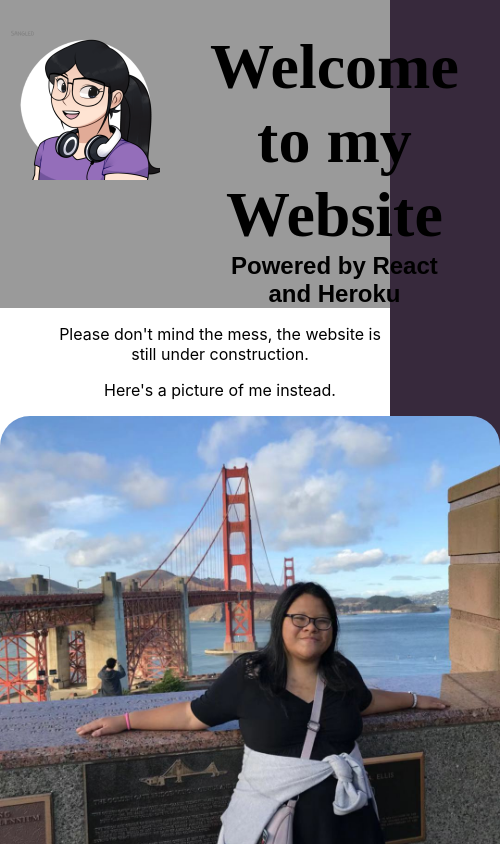
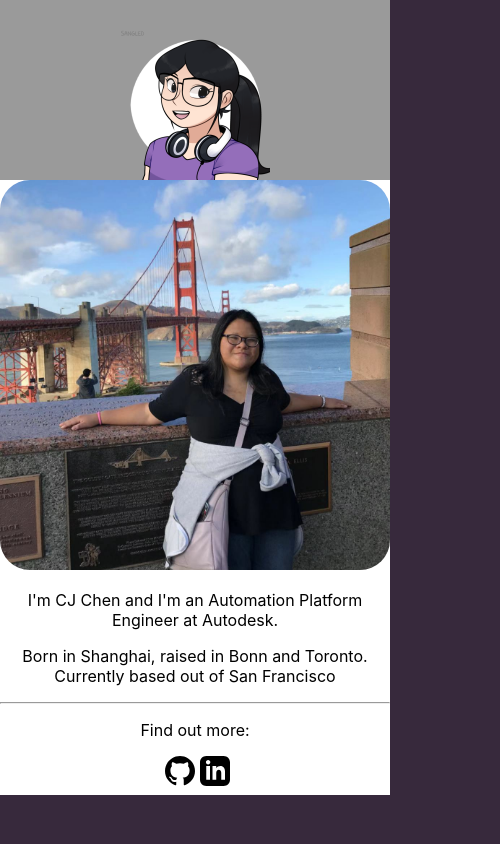
Before and after one commit to cjschen/homepage, a React (Create React App) app: page / in a window 390 px wide. Shown: the top 844 px of the page, 500 px wide, since content can reach past the window. Built offline with nearby package versions, Linux system fonts and the light colour scheme; a web font is replaced by a local one.

Commit message:
better for mobile

```diff
--- a/src/App.css
+++ b/src/App.css
@@ -54,10 +54,23 @@ h2 {
   text-align: center;
 
 }
+
+@media (max-width: 767px) {
+  .welcome {
+     display: none;
+  }
+
+  .header .logo {
+    height: 150px;
+    margin:auto;
+  }
+}
+
 /* About Me page */
 .profile {
-  height: 500px;
+  max-width: 500px;
   border-radius: 30px;
+  width: -webkit-fill-available;
 }
 
 /* Footer */
```
